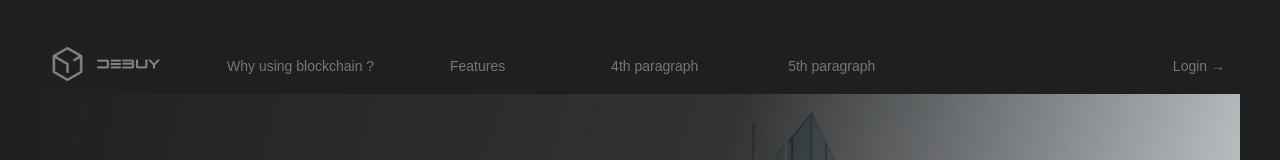
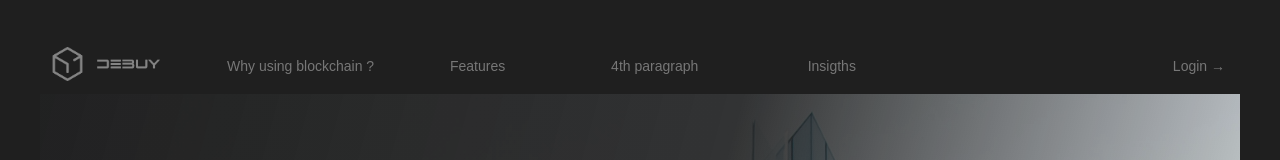
Before and after one commit to debuy-co/debuy-landingpage2, a React (Create React App) app: page / in a window 1280 px wide. Shown: the top 160 px of the page. Built offline with nearby package versions, Linux system fonts and the light colour scheme; a web font is replaced by a local one.

Commit message:
router setup

```diff
--- a/package.json
+++ b/package.json
@@ -8,6 +8,7 @@
     "@testing-library/user-event": "^13.5.0",
     "react": "^18.2.0",
     "react-dom": "^18.2.0",
+    "react-router-dom": "^6.14.2",
     "react-scripts": "5.0.1",
     "sass": "^1.62.1",
     "web-vitals": "^2.1.4"
--- a/src/App.js
+++ b/src/App.js
@@ -1,11 +1,15 @@
 import Main from "./Main";
+import { createBrowserRouter, RouterProvider } from "react-router-dom"; //package imported to create our routes and use them
+
+const router = createBrowserRouter([
+  {
+    path: "/", //this is the generic path , the one tha corrispond to the domain
+    element: <Main />,
+  } /*this routed object takes a couple of property to configure the route: the path and the component that shall be loaded when that path is reached*/,
+]); //this function is an array of routes objects
 
 function App() {
-  return (
-    <div>
-      <Main />
-    </div>
-  );
+  return <RouterProvider router={router} />;
 }
 
 export default App;
--- a/src/pages/Home/Header.js
+++ b/src/pages/Home/Header.js
@@ -36,7 +36,7 @@
 
         <li className="header__navigation-item">
           <a href="#1" className="header__navigation-link">
-            5th paragraph
+            Insigths
           </a>
         </li>
       </ul>
```
Also changed, not shown: 1 other file (tests, documents, lock files or other folders).
